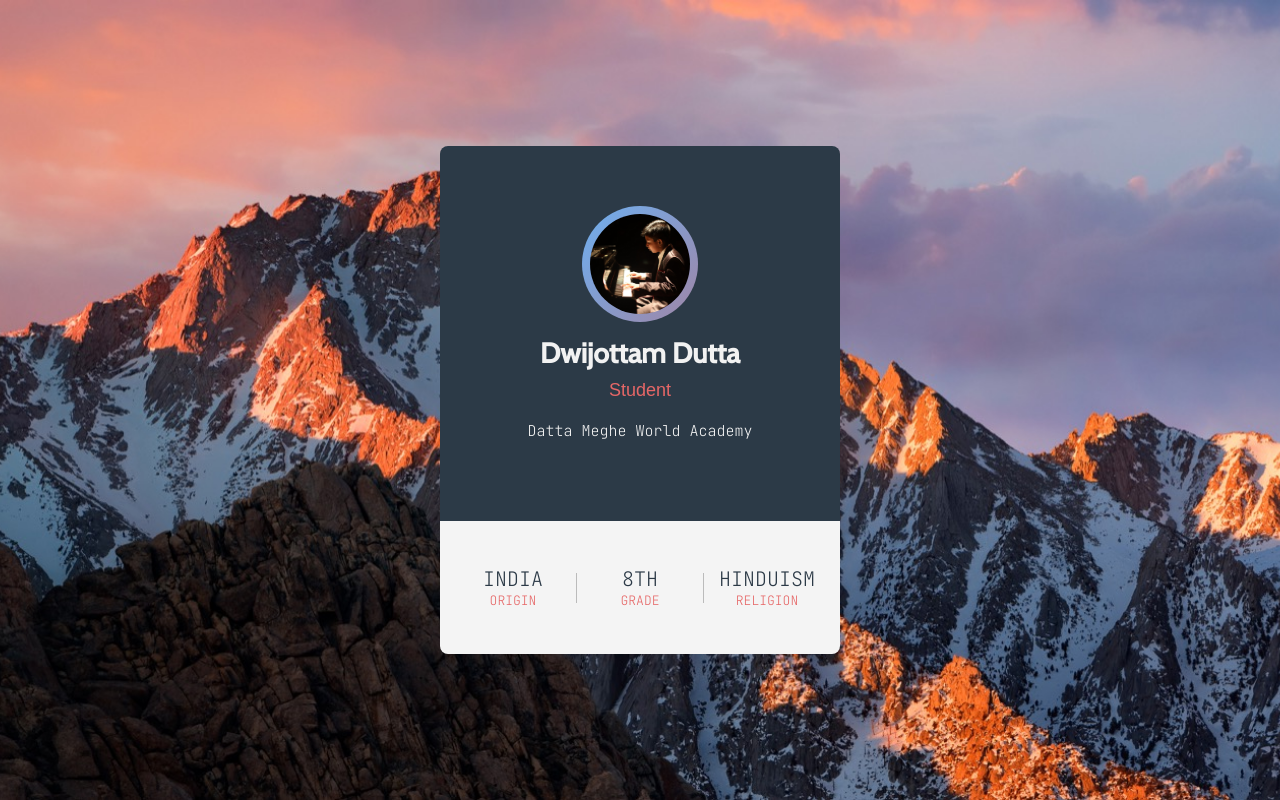
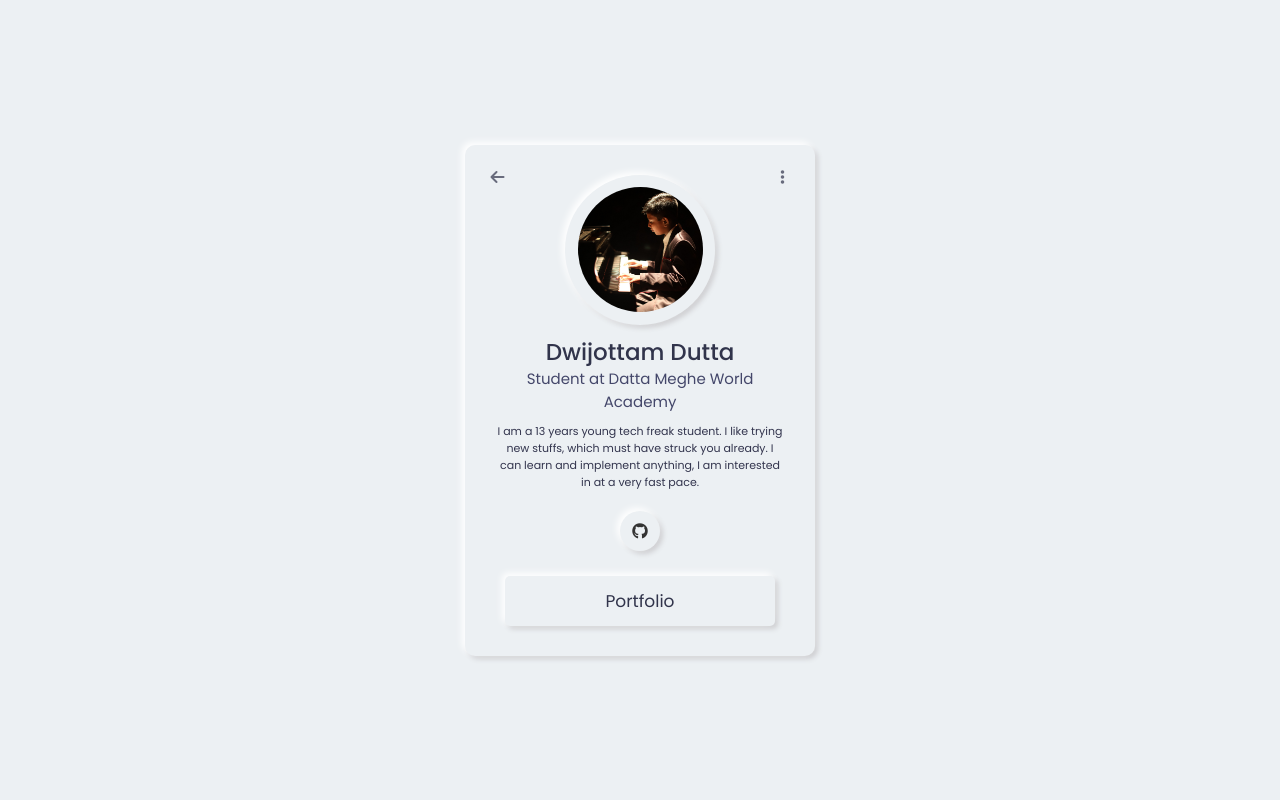
Before and after one commit to Dwijottam-Dutta/portfolio, a plain HTML site: page about.html in a window 1280 px wide. Drawn offline with nearby package versions, Linux system fonts and the light colour scheme.

Commit message:
designing better ui

```diff
--- a/about.html
+++ b/about.html
@@ -1,51 +1,54 @@
 <!DOCTYPE html>
 <html lang="en">
-
 <head>
     <meta charset="UTF-8">
     <meta name="viewport" content="width=device-width, initial-scale=1.0">
     <title>About Us</title>
-  <link rel="stylesheet" href="https://cdnjs.cloudflare.com/ajax/libs/font-awesome/5.14.0/css/all.min.css" />
-  <link rel="preconnect" href="https://fonts.gstatic.com">
-  <link href="https://fonts.googleapis.com/css2?family=JetBrains+Mono:wght@200&display=swap" rel="stylesheet">
-  <link rel="preconnect" href="https://fonts.gstatic.com">
-  <link href="https://fonts.googleapis.com/css2?family=Cabin:wght@500&display=swap" rel="stylesheet">
-  <link rel="stylesheet" href="css\about.css">
+    <link rel="stylesheet" href="css/about.css">
     <link rel="shortcut icon" href="image/web_logo.png" type="image/x-icon"/>
   </head>
-
   <body>
-  <div class="profile-card">
-    <div class="card-header">
-      <div class="pic">
-        <img src="image\dwijottam2.jpg" alt="Dwijottam Dutta">
-      </div>
-      <div class="name">Dwijottam Dutta</div>
-      <div class="desc">Student</div>
-      <div class="sm">
-        <p>Datta Meghe World Academy</p>
+    <div class="wrapper">
+      <div class="img-area">
+        <div class="inner-area">
+        <img src="image/dwijottam2.jpg" alt="">
       </div>
     </div>
-    <div class="card-footer">
-      <div class="numbers">
-        <div class="item">
-          <span>India</span>
-          Origin
+    <div class="icon arrow" onclick="window.history.back()"><i class="fas fa-arrow-left"></i></div>
+    <div class="icon dots"><i class="fas fa-ellipsis-v"></i></div>
+    <div class="name">Dwijottam Dutta</div>
+    <div class="about">Student at Datta Meghe World Academy</div>
+    <div class="more">I am a 13 years young tech freak student. I like trying new stuffs, which must have struck you already. I can learn and implement anything, I am interested in at a very fast pace.</div>
+    <div class="social-icons">
+      <a href="https://github.com/Dwijottam-Dutta" class="github"><i class="fab fa-github"></i></a>
+      <!-- <a href="#" class="twitter"><i class="fab fa-twitter"></i></a>
+      <a href="#" class="insta"><i class="fab fa-instagram"></i></a>
+      <a href="#" class="yt"><i class="fab fa-youtube"></i></a> -->
     </div>
-        <div class="border"></div>
-        <div class="item">
-          <span>8th</span>
-          Grade
+    <div class="buttons">
+      <button id="">Portfolio</button>
     </div>
-        <div class="border"></div>
-        <div class="item">
-          <span>Hinduism</span>
-          Religion
+    <!-- <div class="social-share">
+      <div class="row">
+        <i class="far fa-heart"></i>
+        <i class="icon-2 fas fa-heart"></i>
+        <span>20.4k</span>
+      </div>
+      <div class="row">
+        <i class="far fa-comment"></i>
+        <i class="icon-2 fas fa-comment"></i>
+        <span>14.3k</span>
+      </div>
+      <div class="row">
+        <i class="fas fa-share"></i>
+        <span>12.8k</span>
+      </div>
+    </div> -->
   </div>
 
-      </div>
-    </div>
-  </div>
+  <script src="https://kit.fontawesome.com/a076d05399.js"></script>
+  <script>
+
+  </script>
 </body>
-
 </html>
--- /dev/null
+++ b/about.js
@@ -0,0 +1 @@
+let more = document.getElementById("more");
--- a/css/about.css
+++ b/css/about.css
@@ -1,138 +1,211 @@
+@import url('https://fonts.googleapis.com/css2?family=Poppins:wght@200;300;400;500;600;700&display=swap');
 *{
   margin: 0;
   padding: 0;
-  font-family: "Ubuntu", sans-serif;
   box-sizing: border-box;
-  text-decoration: none;
+  font-family: 'Poppins', sans-serif;
 }
-
 body{
-  height: 100vh;
-  background: url("../image/bg.jpg") no-repeat center;
-  background-size: cover;
+  display: flex;
+  align-items: center;
+  justify-content: center;
+  min-height: 100vh;
+  background: #ecf0f3;
+}
+.wrapper,
+.wrapper .img-area,
+.social-icons a,
+.buttons button{
+  background: #ecf0f3;
+  box-shadow: -3px -3px 7px #ffffff,
+               3px 3px 5px #ceced1;
+}
+.wrapper{
+  position: relative;
+  width: 350px;
+  padding: 30px;
+  border-radius: 10px;
+  display: flex;
+  align-items: center;
+  justify-content: center;
+  flex-direction: column;
+}
+.wrapper .icon{
+  font-size: 17px;
+  color: #31344b;
+  position: absolute;
+  cursor: pointer;
+  opacity: 0.7;
+  top: 15px;
+  height: 35px;
+  width: 35px;
+  text-align: center;
+  line-height: 35px;
+  border-radius: 50%;
+  font-size: 16px;
+}
+.wrapper .icon i{
+  position: relative;
+  z-index: 9;
+}
+.wrapper .icon.arrow{
+  left: 15px;
+}
+.wrapper .icon.dots{
+  right: 15px;
+}
+.wrapper .img-area{
+  height: 150px;
+  width: 150px;
+  border-radius: 50%;
   display: flex;
   align-items: center;
   justify-content: center;
 }
-
-.profile-card{
-  width: 400px;
-  text-align: center;
-  border-radius: 8px;
-  overflow: hidden;
-}
-
-.card-header{
-  background: #2c3a47;
-  padding: 60px 40px;
-}
-
-.pic{
-  display: inline-block;
-  padding: 8px;
-  background: linear-gradient(130deg, #6eaff0, #d15c5c);
-  margin: auto;
-  border-radius: 50%;
-  background-size: 200% 200%;
-  animation: animated-gradient 1s linear infinite;
-}
-
-@keyframes animated-gradient{
-  25%{
-    background-position: left bottom;
-  }
-  50%{
-    background-position: right bottom;
-  }
-  75%{
-    background-position: right top;
-  }
-  100%{
-    background-position: left top;
-  }
-}
-
-.pic img{
-  display: block;
-  width: 100px;
-  height: 100px;
+.img-area .inner-area{
+  height: calc(100% - 25px);
+  width: calc(100% - 25px);
   border-radius: 50%;
 }
-
-.name{
-  color: #f2f2f2;
-  font-family: 'Cabin', sans-serif;
-  transition: 5s ease;
-  font-size: 28px;
-  font-weight: 600;
-  margin: 10px 0;
+.inner-area img{
+  height: 100%;
+  width: 100%;
+  border-radius: 50%;
+  object-fit: cover;
 }
-
-.desc{
-  font-size: 18px;
-  color: #e66767;
+.wrapper .name{
+  font-size: 23px;
+  font-weight: 500;
+  color: #31344b;
+  margin: 10px 0 -2px 0;
 }
-
-.sm{
+.wrapper .about{
+  width: 100%;
+  color: #44476a;
+  font-weight: 400;
+  font-size: 15px;
+  text-align: center;
+}
+.wrapper .more{
+  color: #32344d;
+  font-weight: 400;
+  font-size: 11px;
+  text-align: center;
+  margin: 10px 0 5px 0;
+}
+.wrapper .social-icons{
+  margin: 15px 0 25px 0;
+}
+.social-icons a{
+  position: relative;
+  height: 40px;
+  width: 40px;
+  margin: 0 5px;
+  display: inline-flex;
+  text-decoration: none;
+  border-radius: 50%;
+}
+.social-icons a:hover::before,
+.wrapper .icon:hover::before,
+.buttons button:hover:before{
+  content: "";
+  position: absolute;
+  top: 0;
+  left: 0;
+  bottom: 0;
+  right: 0;
+  border-radius: 50%;
+  background: #ecf0f3;
+  box-shadow: inset -3px -3px 7px #ffffff,
+              inset 3px 3px 5px #ceced1;
+}
+.buttons button:hover:before{
+  z-index: -1;
+  border-radius: 5px;
+}
+.social-icons a i{
+  position: relative;
+  z-index: 3;
+  text-align: center;
+  width: 100%;
+  height: 100%;
+  line-height: 40px;
+}
+/* .social-icons a.github i{
+  color: #4267B2;
+} */
+.social-icons a.github i{
+  color: #333;
+}
+/* .social-icons a.twitter i{
+  color: #1DA1F2;
+}
+.social-icons a.insta i{
+  color: #E1306C;
+}
+.social-icons a.yt i{
+  color: #ff0000;
+} */
+.wrapper .buttons{
   display: flex;
-  justify-content: center;
-  margin: 20px 0;
+  width: 100%;
+  justify-content: space-between;
 }
-
-.sm p{
-  color: #f2f2f2;
+.buttons button{
+  position: relative;
   width: 100%;
-  font-size: 15px;
-  font-family: 'JetBrains Mono', monospace;
-  /* transition: 3s ease; */
+  border: none;
+  outline: none;
+  padding: 12px 0;
+  color: #31344b;
+  font-size: 17px;
+  font-weight: 400;
+  border-radius: 5px;
+  cursor: pointer;
+  z-index: 4;
 }
-
-.sm p:hover{
-  color: #c98181;
-  cursor: context-menu;
+.buttons button:first-child{
+  margin-right: 10px;
 }
-
-.contact-btn{
-  display: inline-block;
-  padding: 12px 50px;
-  color: #e66767;
-  border: 2px solid #e66767;
-  border-radius: 6px;
-  margin-top: 16px;
+.buttons button:last-child{
+  margin-left: 10px;
 }
-
-.contact-btn:hover{
-  background: #e66767;
-  color: #f2f2f2;
+.wrapper .social-share{
+  display: flex;
+  width: 100%;
+  margin-top: 30px;
+  padding: 0 5px;
+  justify-content: space-between;
 }
-
-.card-footer{
-  background: #f4f4f4;
-  padding: 45px 10px;
+.social-share .row{
+  color: #31344b;
+  font-size: 17px;
+  cursor: pointer;
+  position: relative;
 }
-
-.numbers{
-  display: flex;
-  align-items: center;
+.social-share .row::before{
+  position: absolute;
+  content: "";
+  height: 100%;
+  width: 2px;
+  background: #e0e6eb;
+  margin-left: -25px;
 }
-
-.item{
-  flex: 1;
-  text-transform: uppercase;
-  font-size: 13px;
-  font-family: 'JetBrains Mono', monospace;
-  color: #e66767;
+.row:first-child::before{
+  background: none;
 }
-
-.item span{
-  display: block;
-  color: #2c3a47;
-  font-size: 20px;
-  font-family: 'JetBrains Mono', monospace;
+.social-share .row i.icon-2{
+  position: absolute;
+  left: 0;
+  top: 50%;
+  color: #31344b;
+  transform: translateY(-50%);
+  opacity: 0;
+  pointer-events: none;
+  transition: all 0.3s ease;
 }
-
-.border{
-  width: 1px;
-  height: 30px;
-  background: #bbb;
+.row:nth-child(1):hover i.fa-heart,
+.row:nth-child(2):hover i.fa-comment{
+  opacity: 1;
+  pointer-events: auto;
 }
```
Lines whose indentation alone changed are shown as unchanged.
